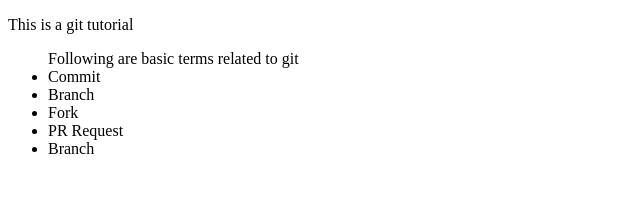
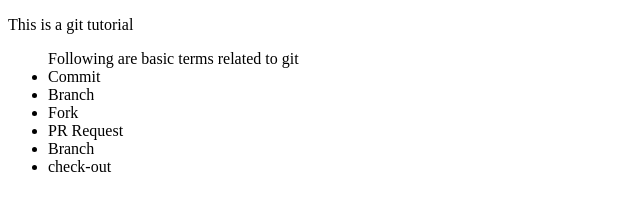
Before and after one commit to Nikita-Kumari067/appfoster-ase-training, a plain HTML site: page task-5-git-learning/index.html in a window 1280 px wide. Shown: the full height of the page, 0-640 px from the left. Drawn offline with Linux system fonts and the light colour scheme.

Commit message:
first commit

```diff
--- a/task-5-git-learning/index.html
+++ b/task-5-git-learning/index.html
@@ -13,6 +13,7 @@
         <li>Fork</li>
         <li>PR Request</li>
         <li>Branch</li>
+        <li>check-out</li>
     </ul>
 
 
```
